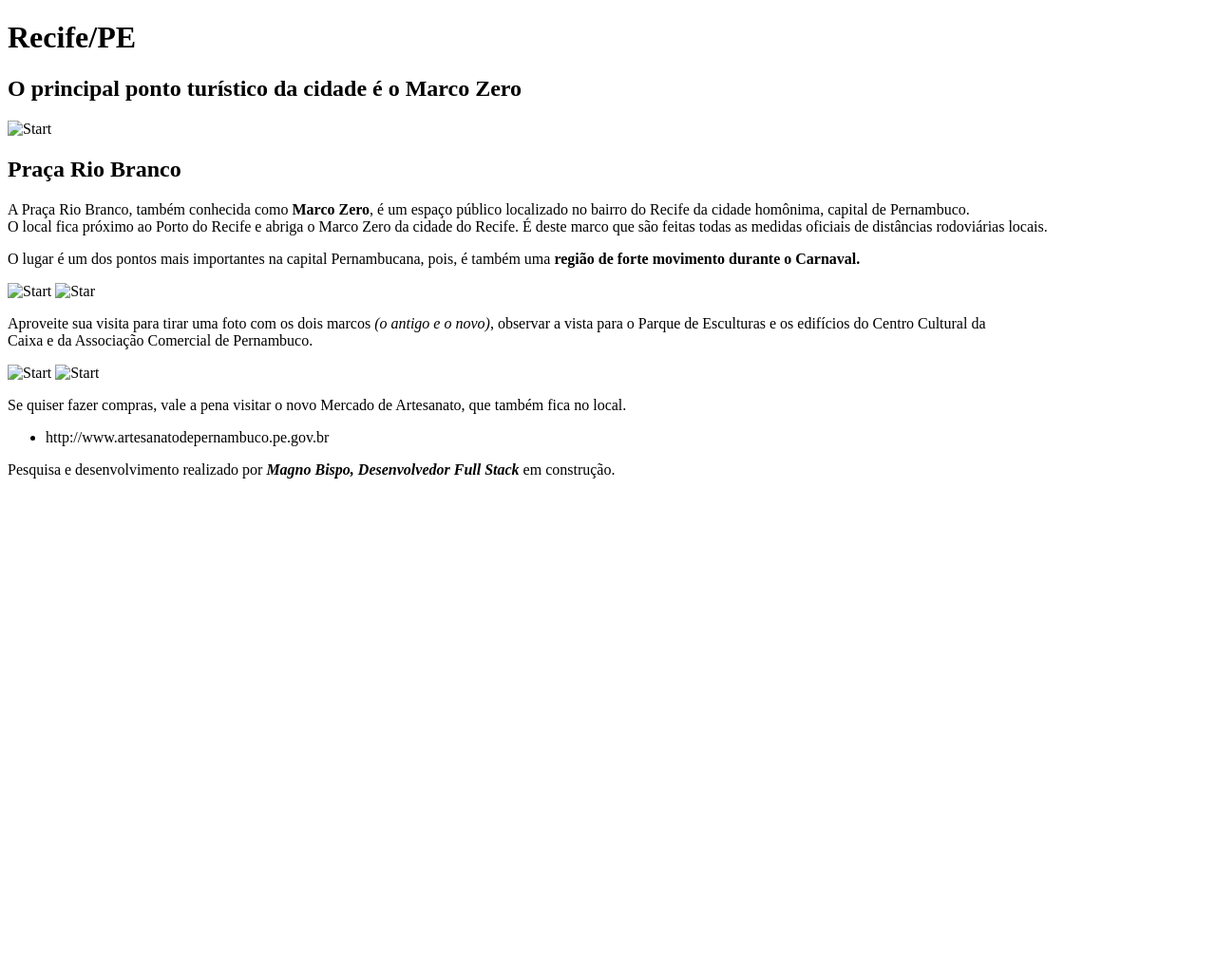
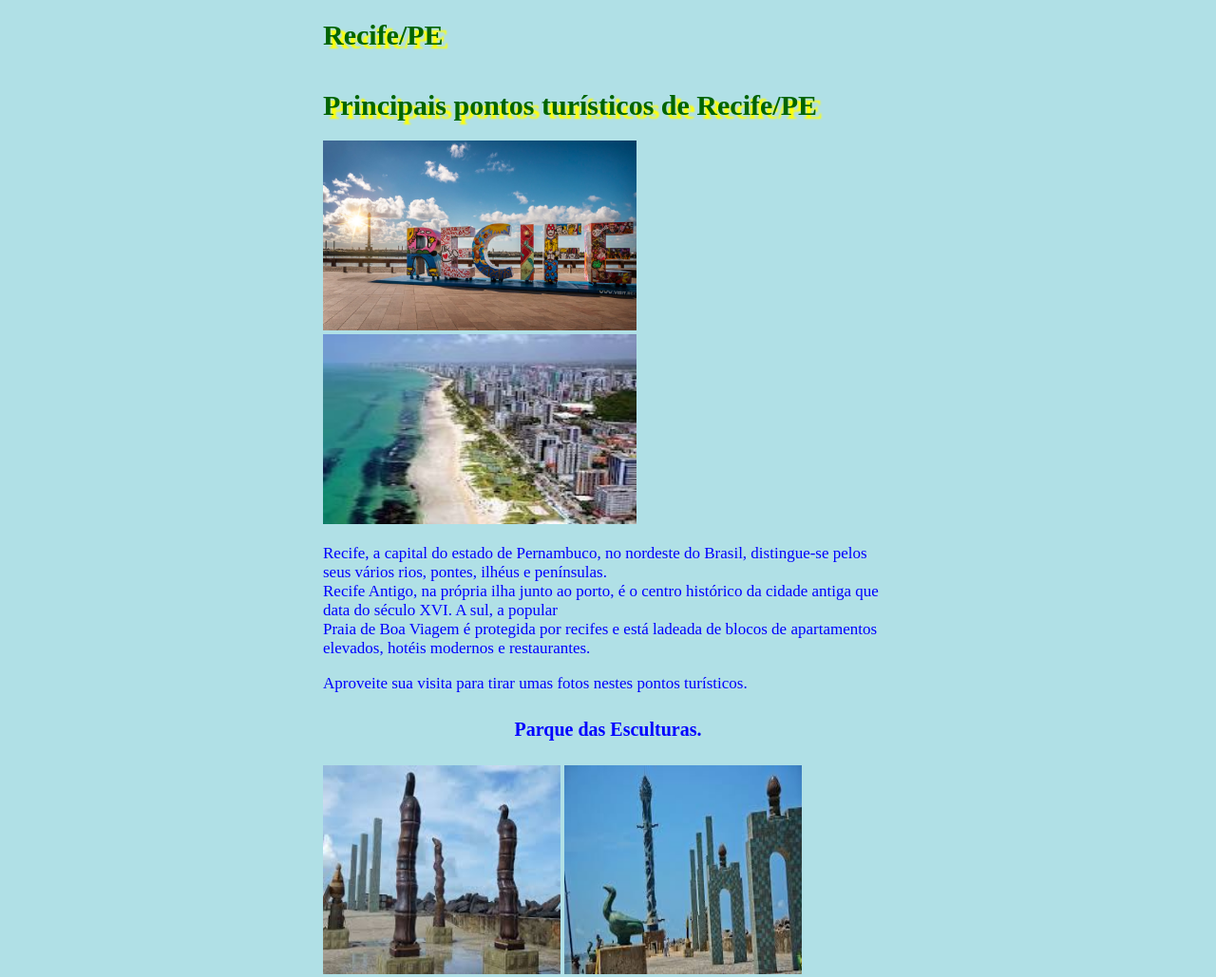
Before and after one commit to MagnoSBispo/Curso-PROZ_HTML_CSS_CodePark4, a plain HTML site: page index.html in a window 1280 px wide. Shown: the top 1029 px of the page at 95% size. Before the commit the page ends 800 px from the top, so only its background shows below. Drawn offline with Linux system fonts and the light colour scheme.

Commit message:
Estilizando o site com CSS

```diff
--- a/index.html
+++ b/index.html
@@ -1,49 +1,54 @@
-<!-- A cidade do Recife é uma das mais famosas do Nordeste, ela possui diversos pontos turísticos e um deles é o Marco Zero.
-<br>Sabendo disso, crie uma página HTML, falando sobre esse ponto turístico de acordo com os seguintes pré-requisitos:
- 1. A página precisa ter cabeçalho, conteúdo e rodapé;
- 2. A página precisa ter imagens;
- 3. Use a tag de semântica textual inline.
- Abuse de sua criatividade para a criação da página!   -->
+<!-- Com a página sobre o Marco Zero feita, é necessário de uma outra página e de um link que leve até ela.
+Na nova página, fale sobre dois outros pontos turísticos do Recife Antigo e siga os pré-requisitos a seguir:
+1. crie um link que irá direcionar para essa nova página;
+2. adicione imagens sobre os lugares.  -->
 <!DOCTYPE HTML>
 <html Lang="en">
 <head>
   <meta charset="UTF-8">
   <meta http-equiv="X-UA-Compatible" content="IE=edge">
   <meta name="viewport" content="width=device-width, initial-scale=1">
-  <title>Marco Zero - Recife/PE</title>
-  <link rel="icon" type="images/jpg" href="images/Marco_Zero1.jpg"/>
+  <title>Pontos turísticos - Recife/PE</title>
+  <link rel="icon" type="images/jpg" href="assets/images/logorecife.jpg"/>
+  <link rel="stylesheet" href="./styles.css">
+  <link href="http://fonts.googleapis.com/css?family=open+Sans" rel="stylesheet">
 </head>
 <body>
     <header>
       <h1>Recife/PE</h1>
-      <h2>O principal ponto turístico da cidade é o Marco Zero</h2>
-      <img src="images/Marco_Zero3.jpg" alt="Start" width="400" height=""/>
+      <h2>Principais pontos turísticos de Recife/PE</h2>
+        <img src="assets/images/Recife1.jpg" alt="Start" width="330" height="200"/>
+        <img src="assets/images/Praia.jpg" alt="Start" width="330" height="200"/>
     </header>
     <main>
         <section>
             <article>
-            <p><h2><b>Praça Rio Branco</b></h2></p>
-            <p>A Praça Rio Branco, também conhecida como <b><strong>Marco Zero</strong></b>, é um espaço público localizado no bairro do Recife da cidade homônima, capital de Pernambuco.
-             <br>O local fica próximo ao Porto do Recife e abriga o Marco Zero da cidade do Recife. É deste marco que são feitas todas as medidas oficiais de distâncias rodoviárias locais.</p>
+
+            <p>Recife, a capital do estado de Pernambuco, no nordeste do Brasil, distingue-se pelos seus vários rios, pontes, ilhéus e penínsulas.
+            <br>Recife Antigo, na própria ilha junto ao porto, é o centro histórico da cidade antiga que data do século XVI. A sul, a popular
+            <br>Praia de Boa Viagem é protegida por recifes e está ladeada de blocos de apartamentos elevados, hotéis modernos e restaurantes.</p>
             </article>
         </section>
         <section>
             <article>
-              <p> O lugar é um dos pontos mais importantes na capital Pernambucana, pois, é também uma <strong>região de forte movimento durante o Carnaval.</strong></p>
-                <img src="images/Carnaval1.jpg" alt="Start" width="260"/>
-                <img src="images/Carnaval2.jpg" alt="Star" width="260"/>
-              <p> Aproveite sua visita para tirar uma foto com os dois marcos <em>(o antigo e o novo)</em>, observar a vista para o Parque de Esculturas e os edifícios do Centro Cultural da <br>
-                Caixa e da Associação Comercial de Pernambuco.</p>
-                <img src="images/Marco_ZeroAntigo.jpg" alt="Start" width="150" height=""/>
-                <img src="images/Marco_Zero1.jpg" alt="Start" width="225" height="225"/>
-              <p>Se quiser fazer compras, vale a pena visitar o novo Mercado de Artesanato, que também fica no local.</p>
-               <a href="http://http://www.artesanatodepernambuco.pe.gov.br" alt="Artesanato Pernambuco"></a>
-            </article>
+              <p> Aproveite sua visita para tirar umas fotos nestes pontos turísticos.</p>
+              <h4>Parque das Esculturas.</h4>
+                <img src="assets/images/Parqueesculturas1.jpg" alt="Start" width="250" height="220"/>
+                <img src="assets/images/Parqueesculturas2.jpg" alt="Start" width="250" height="220"/>
+
+
+              <p><h4>Os edifícios do Centro Cultural da Caixa e da Associação Comercial de Pernambuco.</h4></p>
+                <img src="assets/images/centrocultural1.jpg" alt="Start" width="250" height="160"/>
+                <img src="assets/images/associalcomercial.jpg" alt="Start" width="250" height="160"/>
+
+              <p><h4>Se quiser fazer compras, vale a pena visitar o novo Mercado de Artesanato.</h4></p>
+              <img src="assets/images/mercadoartesanato.jpg" alt="Start" width="500" height="260"/>
         </section>
         <aside>
           <nav>
+            <p>Quer conhecer mais sobre o Marco Zero, o principal ponto turistico de Recife/PE, acesse o link abaixo.</p>
             <ul>
-              <li>http://www.artesanatodepernambuco.pe.gov.br</li>
+              <li>https://visit.recife.br/</li>
             </ul>
           </nav>
         </aside>
--- /dev/null
+++ b/styles.css
@@ -0,0 +1,69 @@
+/* p, section, aside, footer, head {
+  font-size: 18px;
+
+  background-color: ;
+  line-height: ;
+  letter-spacing: 1px;
+  text-align: center;
+  color: blue;
+
+  padding:px;
+  margin: 100px;
+
+}  */
+
+/* head, h1, h2, h3, h4 {
+
+ font-size: 25px;
+ background-color: dodgerblue;
+ text-align: center;
+ color: blue
+} */
+
+/* mudando a cor da página */
+html {
+background-color: powderblue
+}
+
+/* Separando o corpo */
+
+body {
+width: 600px;
+margin: 0 auto;
+background-color:
+
+padding: 0 20px 20px 20px;
+/* border: 1px solid black;  */
+}
+
+
+/* Posicionando e estilizando o título da página principal */
+h1, h2 {
+font-size: 30px;
+margin: 0;
+padding: 20px 0;
+color: darkgreen;
+text-shadow: 6px 4px 2px yellow;
+}
+
+h3, h4 {
+
+font-size: 20px;
+/* background-color: dodgerblue;    */
+text-align: center;
+color: blue;
+/* text-shadow: 6px 4px 2px yellow;  */
+}
+
+/* Centralizando a imagem */
+
+p, footer, aside {
+font-size: 17px;
+color: blue;
+}
+
+img {
+display: inline-block;
+margin: 0 auto;
+
+}
```
Also changed, not shown: assets/fonts/OFL.txt (added), assets/fonts/Solway-Bold.ttf (added), assets/fonts/Solway-ExtraBold.ttf (added), assets/fonts/Solway-Light.ttf (added), assets/fonts/Solway-Medium.ttf (added), assets/fonts/Solway-Regular.ttf (added).
